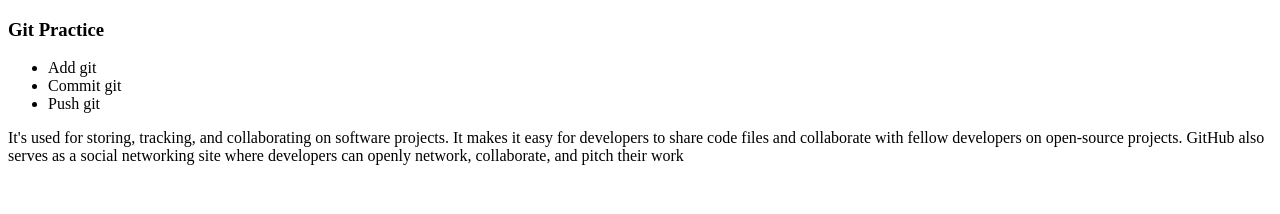
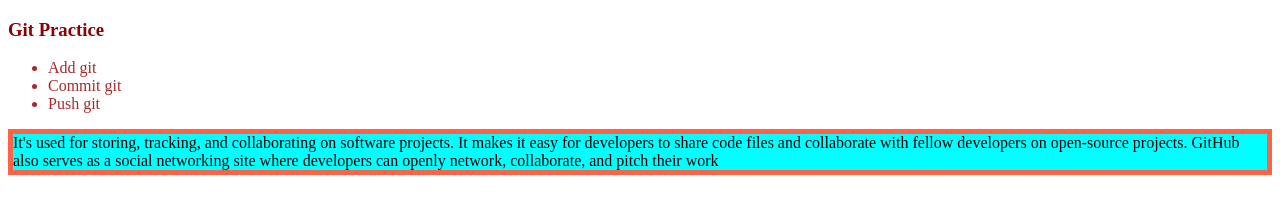
Before and after one commit to MD-HAMIDUL-ISLAM/git-practice, a plain HTML site: page index.html in a window 1280 px wide. Drawn offline with Linux system fonts and the light colour scheme.

Commit message:
style added

```diff
--- a/index.html
+++ b/index.html
@@ -4,6 +4,7 @@
     <meta charset="UTF-8">
     <meta name="viewport" content="width=device-width, initial-scale=1.0">
     <title>git practice</title>
+    <link rel="stylesheet" href="style-of-git/style-learning.css">
 </head>
 <body>
     <h3>Git Practice</h3>
--- /dev/null
+++ b/style-of-git/style-learning.css
@@ -0,0 +1,3 @@
+p{border: 5px solid tomato; background-color: aqua;}
+li{color: brown;}
+h3{color: darkred; font-weight: bolder;}
```
